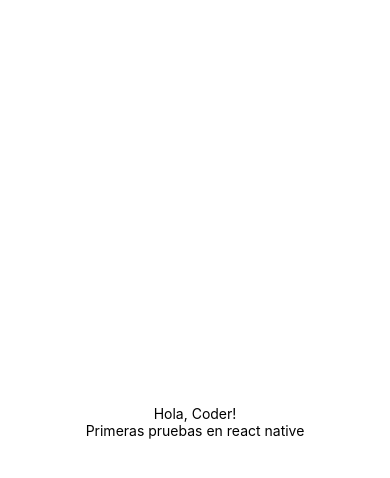
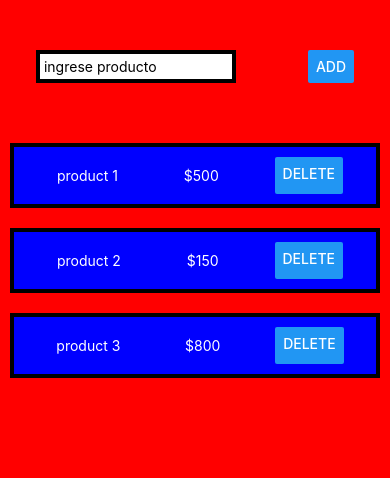
Before and after one commit to agustinhahn/reactnative1, a React Native app: screen / in a window 390 px wide. Shown: the top 478 px of the page. Built offline with nearby package versions, Linux system fonts and the light colour scheme.

Commit message:
cambios en la app

```diff
--- a/App.js
+++ b/App.js
@@ -1,21 +1,72 @@
-import { StatusBar } from 'expo-status-bar';
-import { StyleSheet, Text, View } from 'react-native';
 
-export default function App() {
+import { View, StyleSheet, TextInput, Button, Text } from 'react-native'
+
+const App = () => {
   return (
-    <View style={styles.container}>
-      <Text>Hola, Coder!</Text>
-      <Text>Primeras pruebas en react native</Text>
-      <StatusBar style="auto" />
+    <View style={styles.containerGral}>
+      <View style={styles.container}>
+        <TextInput
+        placeholder="ingrese producto"
+        style={styles.input} />
+        <Button title="ADD"/>
+      </View>
+      <View style={styles.listContainer}>
+        <View style={styles.productCard}>
+          <Text style={styles.textProduct}>product 1</Text>
+          <Text style={styles.textProduct}>$500</Text>
+          <Button title="DELETE" />
+        </View>
+        <View style={styles.productCard}>
+          <Text style={styles.textProduct}>product 2</Text>
+          <Text style={styles.textProduct}>$150</Text>
+          <Button title="DELETE" />
+        </View>
+        <View style={styles.productCard}>
+          <Text style={styles.textProduct} >product 3</Text>
+          <Text style={styles.textProduct}>$800</Text>
+          <Button title="DELETE"/>
+        </View>
+      </View>
     </View>
-  );
+  )
 }
 
 const styles = StyleSheet.create({
+  containerGral: {
+    backgroundColor:"red",
+    flex:1,
+    justifyContent:"start",
+    alignItems:"center"
+  },
   container: {
-    flex: 1,
-    backgroundColor: '#fff',
-    alignItems: 'center',
-    justifyContent: 'center',
+    marginTop:50,
+    flexDirection: 'row',
+    alignSelf: 'stretch',
+    justifyContent:"space-around"
   },
-});
+  listContainer:{
+    margin:50,
+    width: '100%'
+  },
+  input: {
+    backgroundColor:"white",
+    borderWidth: 4,
+    padding: 4,
+    width: 200
+  },
+  productCard : {
+    backgroundColor:"blue",
+    flexDirection: 'row',
+    alignSelf: 'stretch',
+    borderWidth: 4,
+    padding: 10,
+    margin: 10,
+    justifyContent: 'space-around'
+  },
+  textProduct: {
+    color: "white",
+    padding: 10
+  }
+})
+
+export default App
--- a/package.json
+++ b/package.json
@@ -12,7 +12,10 @@
     "expo": "~49.0.15",
     "expo-status-bar": "~1.6.0",
     "react": "18.2.0",
-    "react-native": "0.72.6"
+    "react-native": "0.72.6",
+    "react-native-web": "~0.19.6",
+    "react-dom": "18.2.0",
+    "@expo/webpack-config": "^19.0.0"
   },
   "devDependencies": {
     "@babel/core": "^7.20.0"
```
Also changed, not shown: 1 other file (tests, documents, lock files or other folders).
